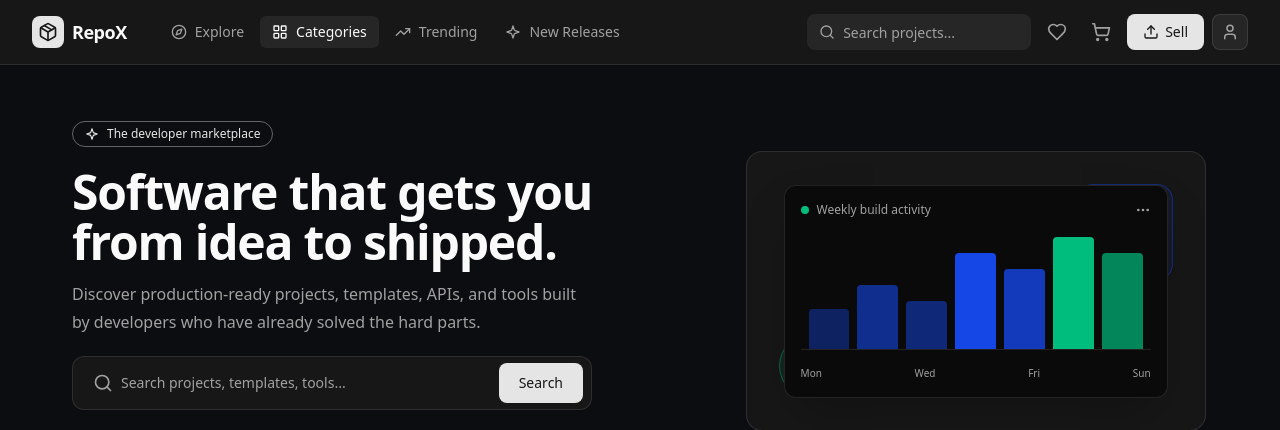
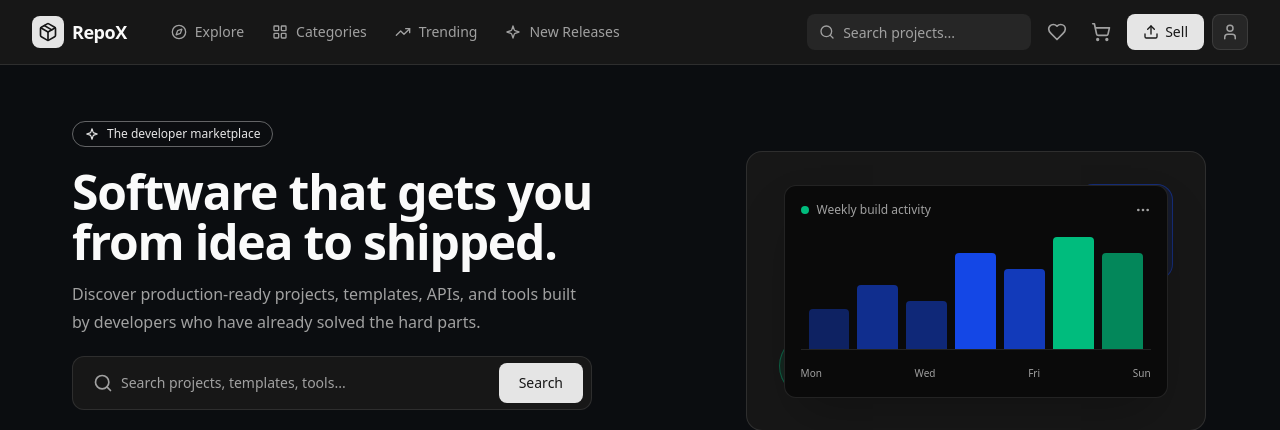
Before and after one commit to MaKER4788/RepoX, a Node project: template views/index.ejs in a window 1280 px wide. Shown: the top 430 px of the page. Run offline with Node 20 templates, Linux system fonts and the light colour scheme; the template is opened without the code that fills it, so the values that code supplies are empty; style sheets or scripts are compiled from the project's sources.

Commit message:
minor Issue Resolved

```diff
--- a/views/partials/navbar.ejs
+++ b/views/partials/navbar.ejs
@@ -12,7 +12,7 @@
                     <svg xmlns="http://www.w3.org/2000/svg" width="16" height="16" viewBox="0 0 24 24" fill="none" stroke="currentColor" stroke-width="2" stroke-linecap="round" stroke-linejoin="round"><circle cx="12" cy="12" r="10"/><polygon points="16.24 7.76 14.12 14.12 7.76 16.24 9.88 9.88 16.24 7.76"/></svg>
                     Explore
                 </a>
-                <a href="/marketplace" class="bg-neutral-800 text-neutral-50 font-medium rounded-md text-sm leading-5 px-3 py-1.5 flex items-center gap-2">
+                <a href="/marketplace" class="font-medium rounded-md text-[#a1a1a1] text-sm leading-5 px-3 py-1.5 flex items-center gap-2 hover:text-neutral-50 transition">
                     <svg xmlns="http://www.w3.org/2000/svg" width="16" height="16" viewBox="0 0 24 24" fill="none" stroke="currentColor" stroke-width="2" stroke-linecap="round" stroke-linejoin="round"><rect width="7" height="7" x="3" y="3" rx="1"/><rect width="7" height="7" x="14" y="3" rx="1"/><rect width="7" height="7" x="14" y="14" rx="1"/><rect width="7" height="7" x="3" y="14" rx="1"/></svg>
                     Categories
                 </a>
```
